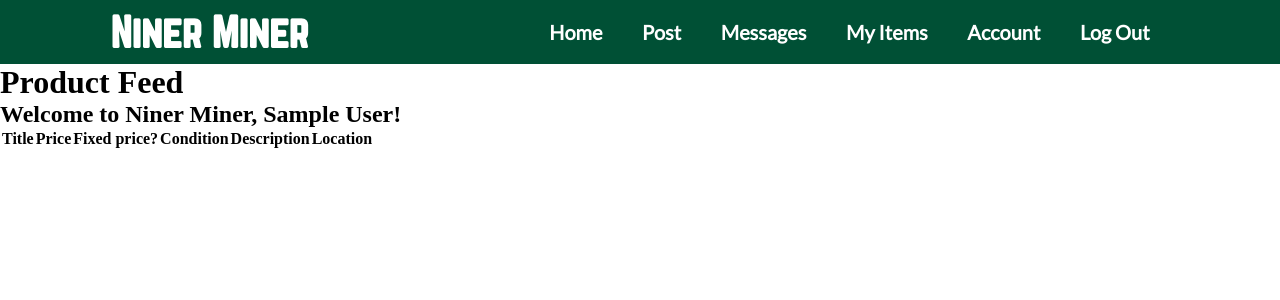
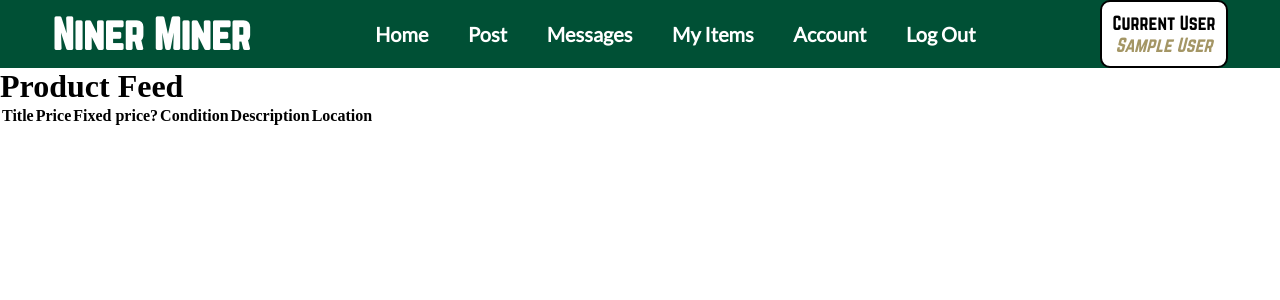
Before and after one commit to cmadajski/niner_miner, a Flask app: page /product_feed in a window 1280 px wide. Shown: the top 300 px of the page. Run offline with Flask 2, Linux system fonts and the light colour scheme; the visitor is signed in with stand-in values (Sample User, id 1); data comes from the database, SQL or seed files in the repository; data that the repository does not hold is empty.

Commit message:
add current_user name to navbar

```diff
--- a/src/main.py
+++ b/src/main.py
@@ -294,7 +294,6 @@ def about():
     return "ABOUT GOES HERE"
 
 @app.route('/forgot_password')
-@login_required
 def forgot_password():
     return "FORGOT PASSWORD GOES HERE"
 
--- a/src/static/css/navbar.css
+++ b/src/static/css/navbar.css
@@ -71,6 +71,22 @@ nav {
     transition: all 0.3s ease-in-out;
     background-color: white;
 }
+.current-user {
+    border: 2px solid black;
+    background-color: white;
+    font-size: 18px;
+    font-family: Norwester;
+    padding: 10px;
+    border-radius: 10px;
+    text-align: center;
+}
+.current-user span {
+    display: block;
+}
+.current-user a {
+    text-decoration: none;
+    color: #A49665;
+}
 
 @media(max-width: 768px) {
     .hamburger {
--- a/src/templates/navbar.html
+++ b/src/templates/navbar.html
@@ -27,6 +27,10 @@
                 <span class="bar"></span>
                 <span class="bar"></span>
             </div>
+            <div class="current-user">
+                <span>Current User</span>
+                <span><em><a href="/account">{{ current_user.name }}</a></em></span>
+            </div>
         </nav>
     </header>
     <main>
--- a/src/templates/product_feed.html
+++ b/src/templates/product_feed.html
@@ -3,7 +3,6 @@
 {% block content %}
     <body>
         <h1>Product Feed</h1>
-        <h2>Welcome to Niner Miner, {{ current_user.name }}!</h2>
         <table>
             <tr>
                 <th>Title</th>
```
